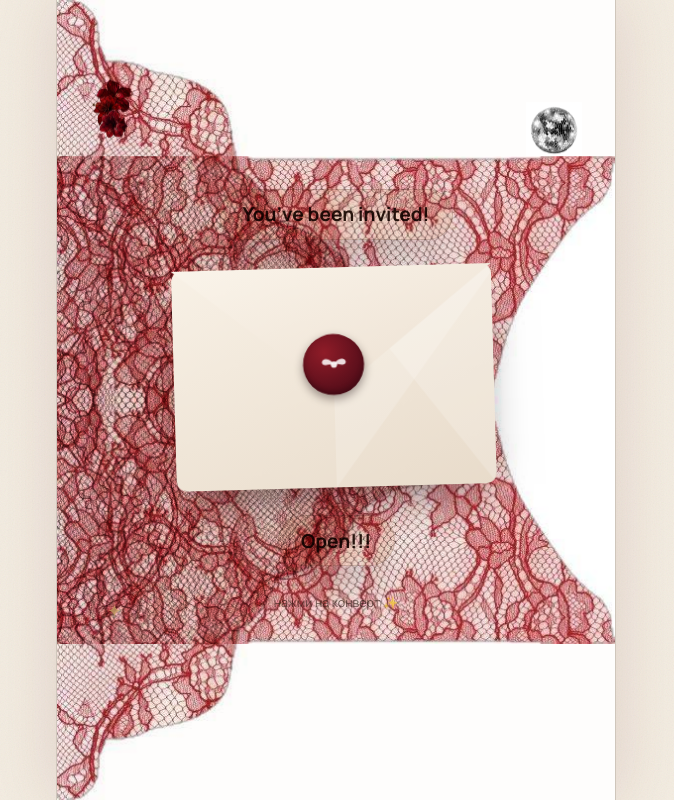
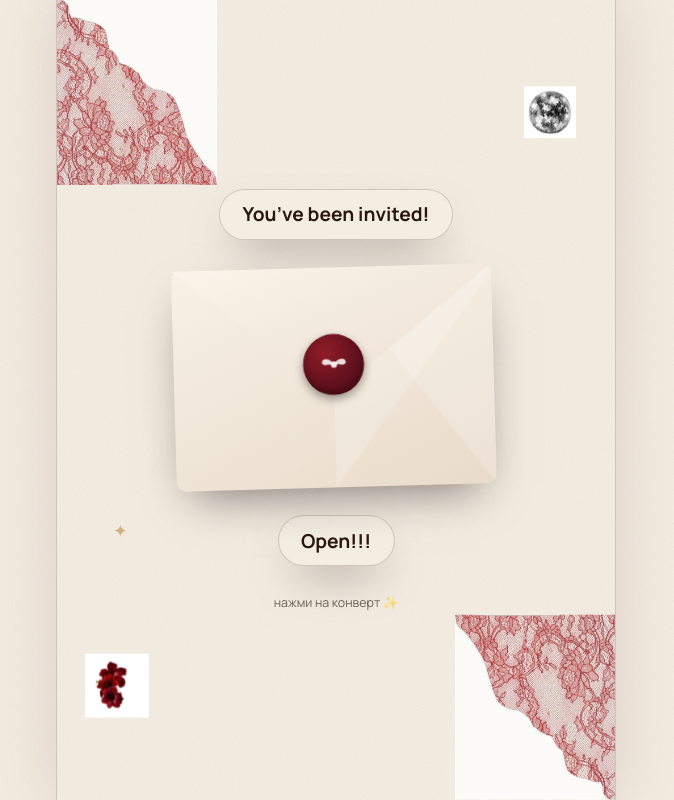
Before and after one commit to alxvsyooi/lina-new-18, a website: page index.html in a window 1280 px wide. Shown: the whole page, without its empty margins (304-978 px from the left). Drawn offline with Linux system fonts and the light colour scheme; a web font is replaced by a local one.

Commit message:
Fix lace overlay: use as small corner accents instead of full-width bands
Co-Authored-By: Claude Sonnet 5 <noreply@anthropic.com>

```diff
--- a/index.html
+++ b/index.html
@@ -95,8 +95,10 @@
 
   /* ---------- photo cutout stickers (white-bg jpgs on cream) ---------- */
   .sticker{ position:absolute; mix-blend-mode:multiply; pointer-events:none; }
-  .lace-strip{ display:block; width:100%; height:auto; mix-blend-mode:multiply; opacity:.9; }
-  .lace-strip.flip{ transform:scaleY(-1); }
+  .lace-corner{
+    position:absolute; width:min(34vw,160px); height:auto;
+    mix-blend-mode:multiply; opacity:.8; pointer-events:none; z-index:0;
+  }
 
   @media (prefers-reduced-motion:no-preference){
     .spin-slow{ animation:spin 9s linear infinite; }
@@ -290,12 +292,12 @@
 
   <!-- ============ HERO / ENVELOPE ============ -->
   <section class="hero" id="hero">
-    <img class="lace-strip" style="position:absolute; top:0; left:0;" src="assets/lace.jpg" alt="" aria-hidden="true">
-    <img class="lace-strip flip" style="position:absolute; bottom:0; left:0;" src="assets/lace.jpg" alt="" aria-hidden="true">
+    <img class="lace-corner" style="top:0; left:0;" src="assets/lace.jpg" alt="" aria-hidden="true">
+    <img class="lace-corner" style="bottom:0; right:0; transform:rotate(180deg);" src="assets/lace.jpg" alt="" aria-hidden="true">
 
-    <img class="sticker float" style="top:9%; left:4%; width:80px;" src="assets/flowers.jpg" alt="" aria-hidden="true">
-    <img class="sticker float-slow" style="top:14%; right:6%; width:56px;" src="assets/disco-ball.jpg" alt="" aria-hidden="true">
-    <span class="sparkle float" style="bottom:22%; left:9%; font-size:1.1rem;" aria-hidden="true">✦</span>
+    <img class="sticker float" style="bottom:10%; left:5%; width:64px;" src="assets/flowers.jpg" alt="" aria-hidden="true">
+    <img class="sticker float-slow" style="top:12%; right:7%; width:52px;" src="assets/disco-ball.jpg" alt="" aria-hidden="true">
+    <span class="sparkle float" style="bottom:32%; left:10%; font-size:1.1rem;" aria-hidden="true">✦</span>
 
     <div class="bubble">You&rsquo;ve been invited!</div>
 
```
